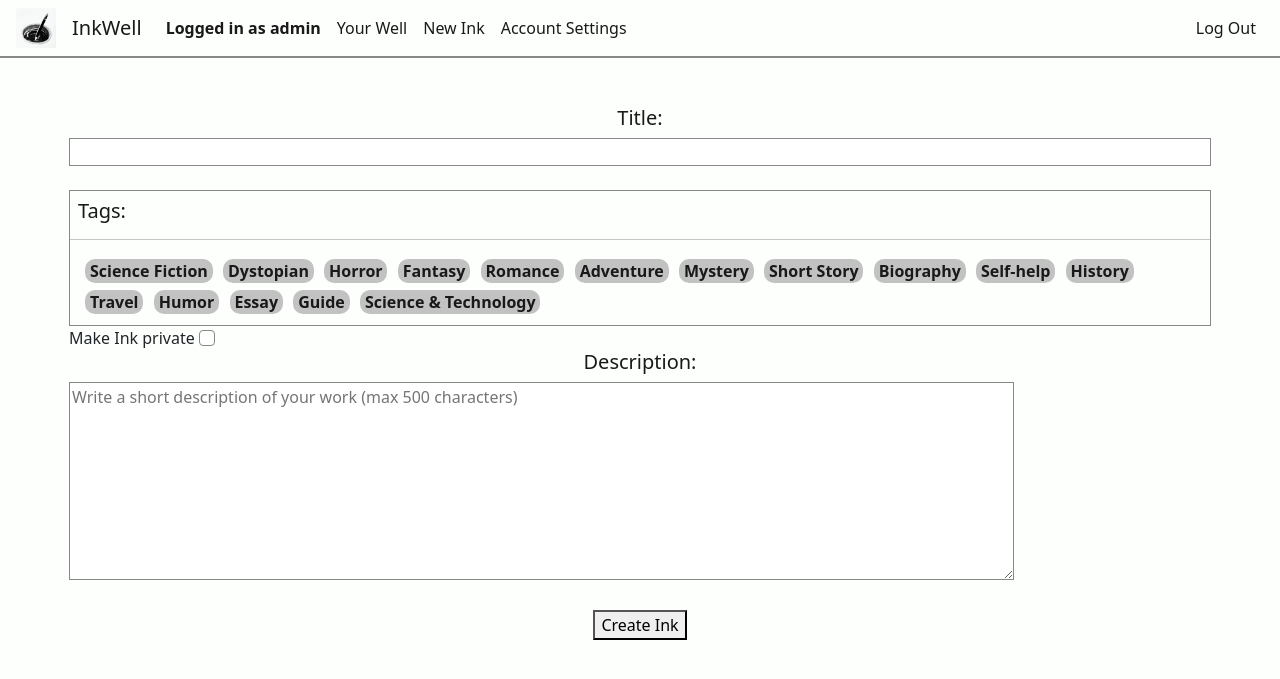
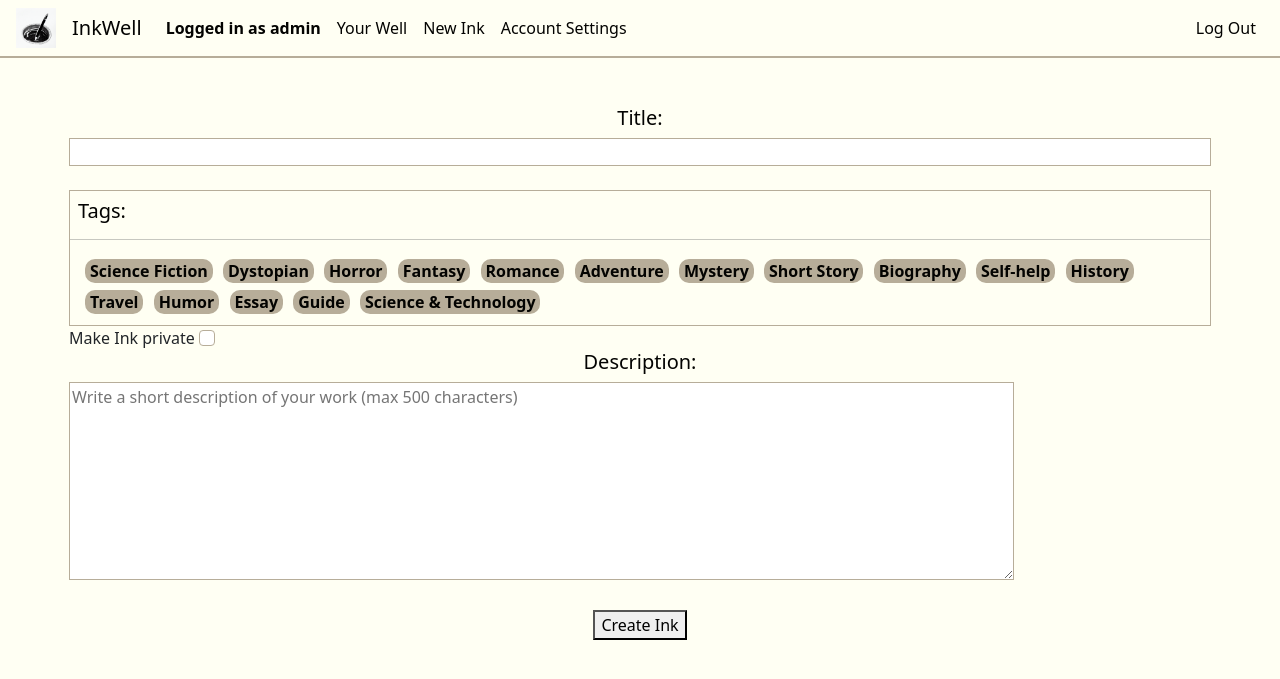
Before and after one commit to martex941/Capstone-InkWell, a Django app: page /newInk in a window 1280 px wide. Shown: the top 679 px of the page. Run offline with Django 4.2, Linux system fonts and the light colour scheme; a user stored in the database is signed in; data comes from the database, SQL or seed files in the repository; both versions use the stored data as it was after the commit; some libraries are stand-ins or nearby versions.

Commit message:
updated website root colors

```diff
--- a/capstone/inkwell/static/inkwell/styles.css
+++ b/capstone/inkwell/static/inkwell/styles.css
@@ -25,11 +25,17 @@
     --school-bus-yellow: #f1d302ff;
     --raisin-black: #161925ff;
 
+    --khaki: #b7ad99ff;
+    --folly: #ff4365ff;
+    --black: #030301ff;
+    --turquoise: #00d9c0ff;
+    --ivory: #fffff3ff;
+
     --primary-color: var(--antiflash-white);
-    --secondary-color: var(--baby-powder);
-    --background-color: var(--baby-powder);
-    --text-color: var(--eerie-black);
-    --border-color: #888888;
+    --secondary-color: var(--ivory);
+    --background-color: var(--ivory);
+    --text-color: var(--black);
+    --border-color: var(--khaki);
 }
 
 .navbar-brand, .nav-logo {
@@ -208,7 +214,7 @@ body {
 
 .tag {
     border-radius: 10px;
-    background-color: rgb(194, 194, 194);
+    background-color: var(--border-color);
     display: inline-block;
     padding-left: 0.3rem;
     padding-right: 0.3rem;
```
Also changed, not shown: capstone/db.sqlite3.
